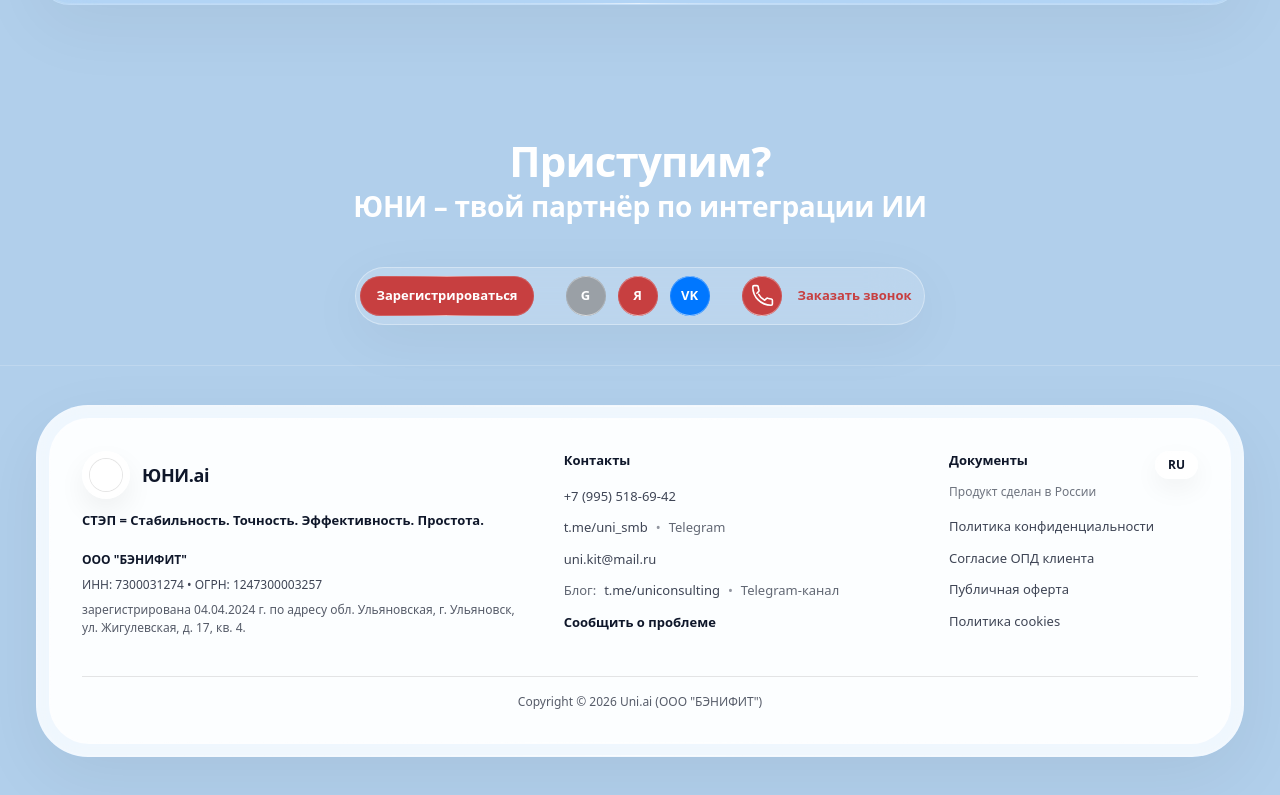
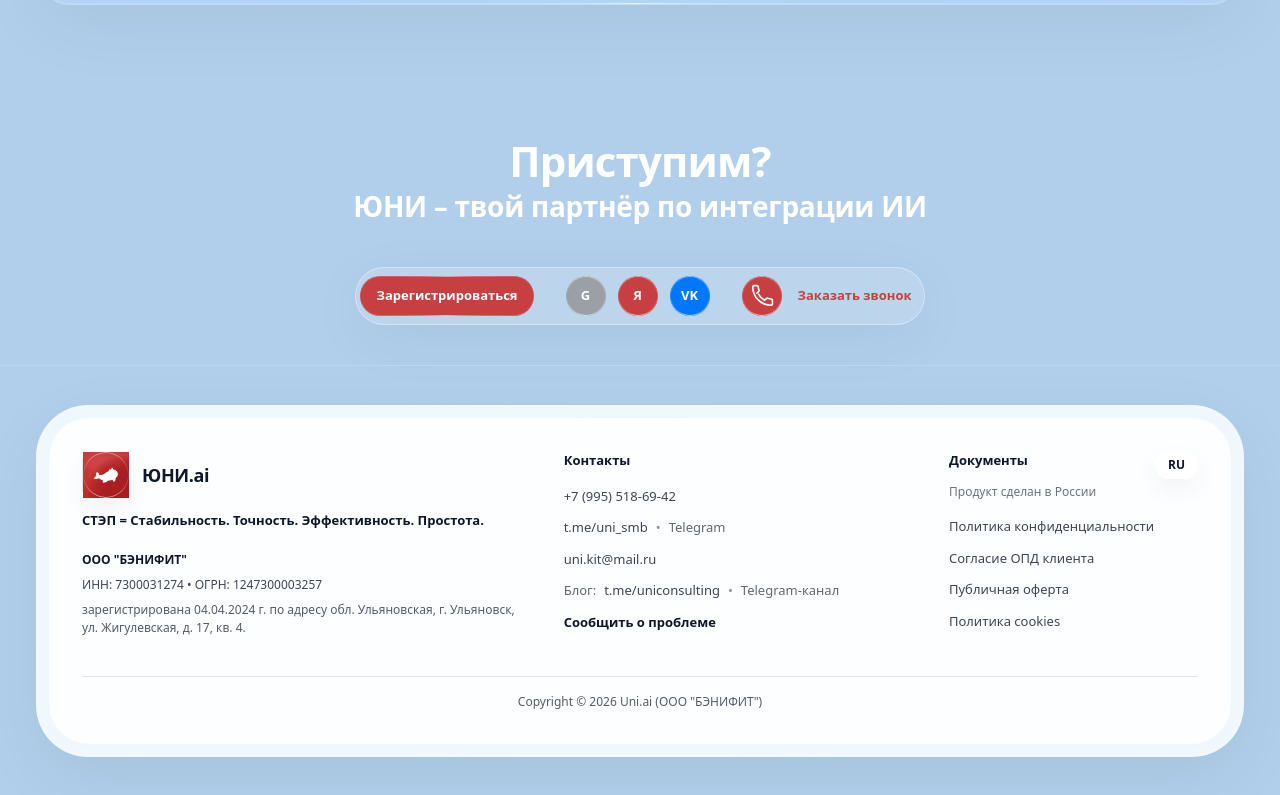
Before and after one commit to uniconsulting/uni.com, a Next.js app: page / in a window 1280 px wide. Shown: the part 8501-9296 px from the top of the page. Built offline with nearby package versions, Linux system fonts and the light colour scheme.

Commit message:
Update Footer.tsx

```diff
--- a/src/components/sections/Footer.tsx
+++ b/src/components/sections/Footer.tsx
@@ -21,6 +21,12 @@ export default function Footer() {
                   <div className="lg-border h-12 w-12 rounded-full border border-white/18 bg-white/70 shadow-[0_12px_28px_rgba(0,0,0,0.06)] backdrop-blur-[14px] flex items-center justify-center">
                     {/* сюда можно вставить <Image ... /> */}
                     <div className="h-8 w-8 rounded-full bg-white/80 ring-1 ring-black/10" />
+                    <img
+                    src="brand/logo.svg"
+                    alt="ЮНИ.ai"
+                    className="h-full w-full object-cover"
+                    draggable={false}
+                  />
                   </div>
 
                   <div className="text-[#0f172a] font-semibold tracking-[-0.02em] text-[18px]">
```
